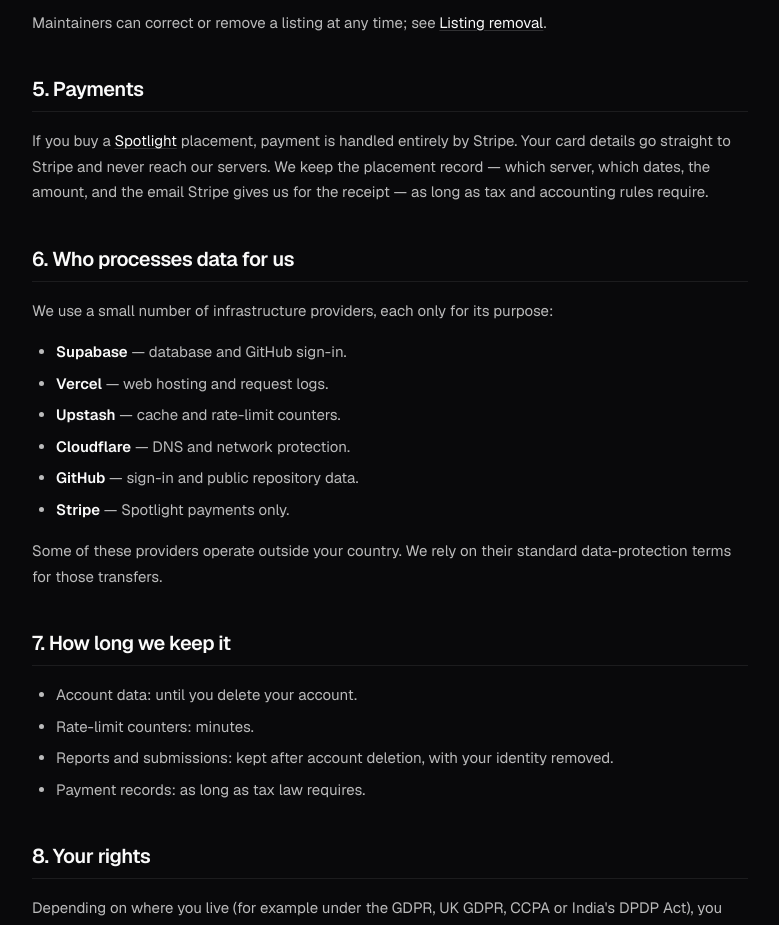
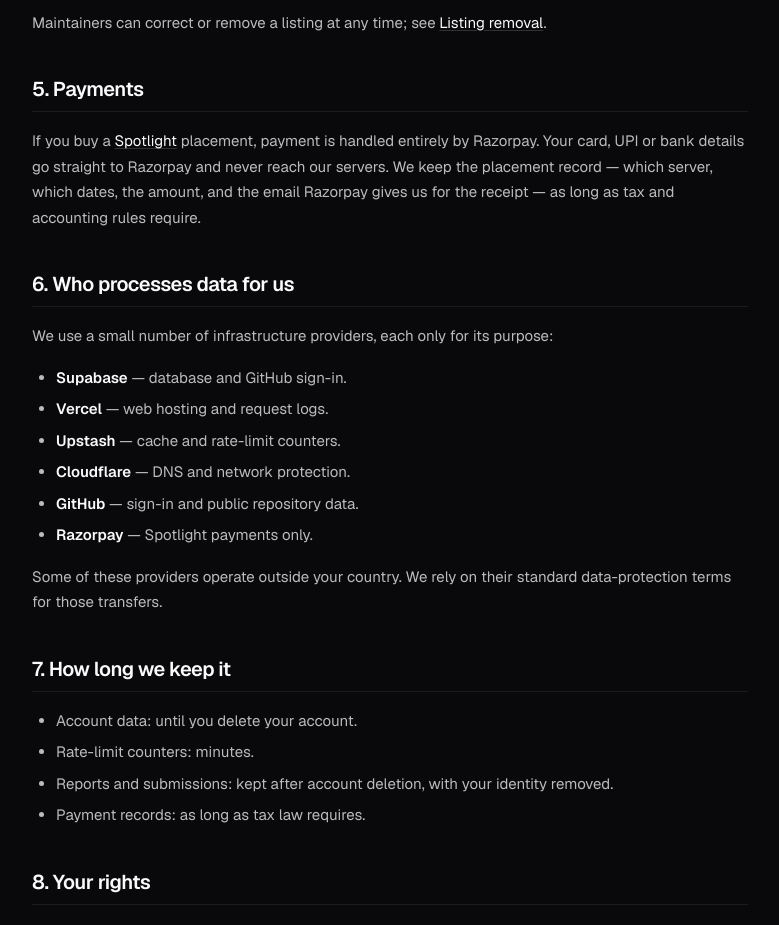
Before and after one commit to parthksingh1/MCPHub, a Next.js app in the folder apps/web/: page /legal/privacy in a window 1280 px wide. Shown: the part 1420-2345 px from the top of the page, without its empty margins (272-1051 px from the left). Built offline with nearby package versions, Linux system fonts and the light colour scheme; no server answers.

Commit message:
docs(legal): name Razorpay as the Spotlight payment processor

```diff
--- a/apps/web/app/legal/privacy/page.tsx
+++ b/apps/web/app/legal/privacy/page.tsx
@@ -126,9 +126,10 @@
           body: (
             <p>
               If you buy a <Link href="/spotlight">Spotlight</Link> placement, payment is handled
-              entirely by Stripe. Your card details go straight to Stripe and never reach our
-              servers. We keep the placement record — which server, which dates, the amount, and the
-              email Stripe gives us for the receipt — as long as tax and accounting rules require.
+              entirely by Razorpay. Your card, UPI or bank details go straight to Razorpay and never
+              reach our servers. We keep the placement record — which server, which dates, the
+              amount, and the email Razorpay gives us for the receipt — as long as tax and
+              accounting rules require.
             </p>
           ),
         },
@@ -155,7 +156,7 @@
                   <strong>GitHub</strong> — sign-in and public repository data.
                 </li>
                 <li>
-                  <strong>Stripe</strong> — Spotlight payments only.
+                  <strong>Razorpay</strong> — Spotlight payments only.
                 </li>
               </ul>
               <p>
--- a/apps/web/app/legal/terms/page.tsx
+++ b/apps/web/app/legal/terms/page.tsx
@@ -143,7 +143,10 @@
                   placement has started it is otherwise non-refundable, except where the law says
                   otherwise.
                 </li>
-                <li>Payments are processed by Stripe under Stripe&apos;s terms.</li>
+                <li>
+                  Payments are processed by Razorpay under Razorpay&apos;s terms, in US dollars or
+                  Indian rupees. Bids are ranked by their US-dollar value.
+                </li>
               </ul>
               <p>
                 See <Link href="/legal/sponsored">Sponsored content</Link> for how placements are
```
